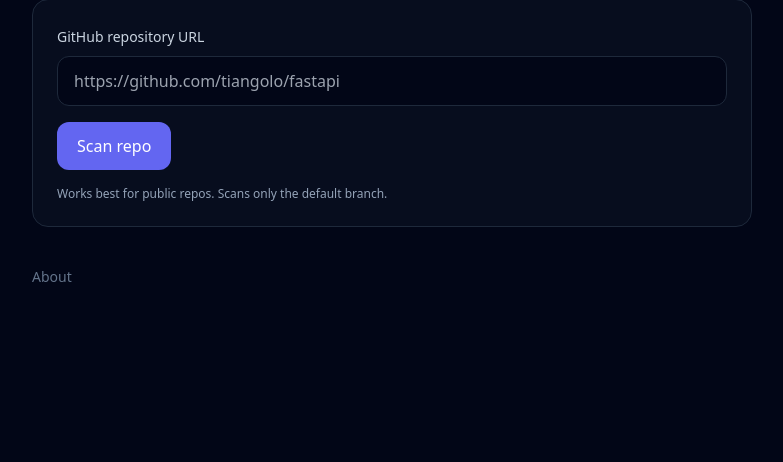
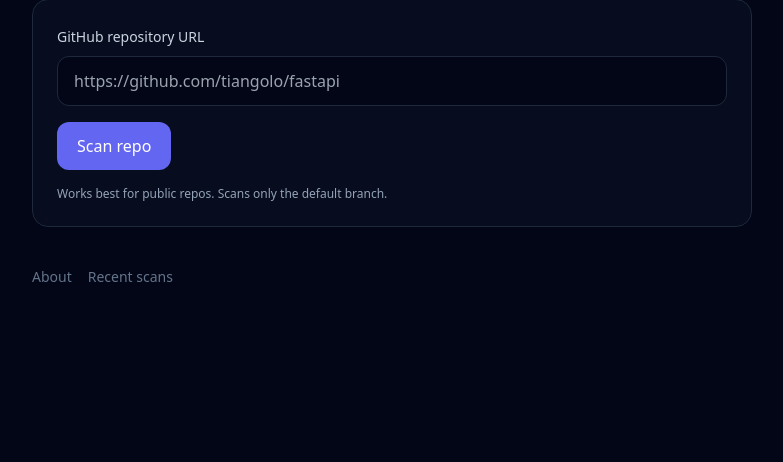
Before and after one commit to mibragimov/readme-lens, a FastAPI app: page / in a window 1280 px wide. Shown: the part 198-660 px from the top of the page, without its empty margins (248-1031 px from the left). Run offline with FastAPI, Linux system fonts and the light colour scheme; some libraries are stand-ins or nearby versions.

Commit message:
Add recent scans page link

```diff
--- a/templates/home.html
+++ b/templates/home.html
@@ -40,8 +40,9 @@
         </p>
       </section>
 
-      <footer class="mt-10 text-sm text-slate-500">
+      <footer class="mt-10 text-sm text-slate-500 flex gap-4">
         <a href="/about" class="hover:text-slate-300">About</a>
+        <a href="/recent" class="hover:text-slate-300">Recent scans</a>
       </footer>
     </main>
   </body>
```
